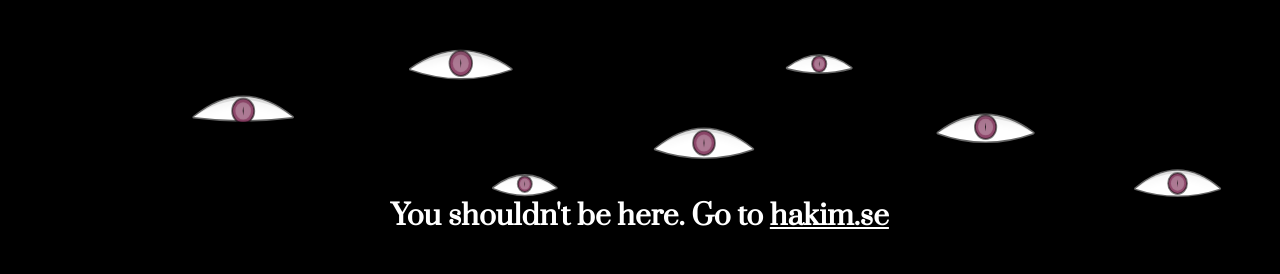
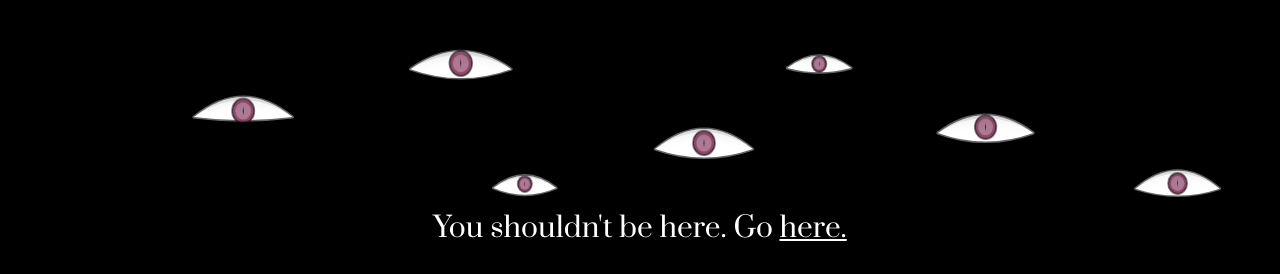
Before and after one commit to idiotblin/Website, a Flask app: template templates/404_not_found.html in a window 1280 px wide. Shown: the part 526-800 px from the top of the page. Run offline with Flask 2, Linux system fonts and the light colour scheme; the template is opened without the code that fills it, so the values that code supplies are empty.

Commit message:
Update 404_not_found.html

```diff
--- a/templates/404_not_found.html
+++ b/templates/404_not_found.html
@@ -1,9 +1,9 @@
-
 <!doctype html>
 <html>
 	<head>
 		<title>404 / Not Found</title>
 
+        <link href="https://cdn.jsdelivr.net/npm/bootstrap@5.0.0-beta1/dist/css/bootstrap.min.css" rel="stylesheet" integrity="sha384-giJF6kkoqNQ00vy+HMDP7azOuL0xtbfIcaT9wjKHr8RbDVddVHyTfAAsrekwKmP1" crossorigin="anonymous">
 		<link href="https://fonts.googleapis.com/css?family=Prata" rel='stylesheet' type='text/css'>
 
 		<style>
@@ -81,7 +81,7 @@
 		<div id="fof">
 			<div></div>
 			<canvas></canvas>
-			<h1>You shouldn't be here. Go to <a href="https://hakim.se">hakim.se</a></h2>
+			<h1>You shouldn't be here. Go <a href="https://app123121.herokuapp.com/">here.</a></h2>
 		</div>
 
 		<script>
```
